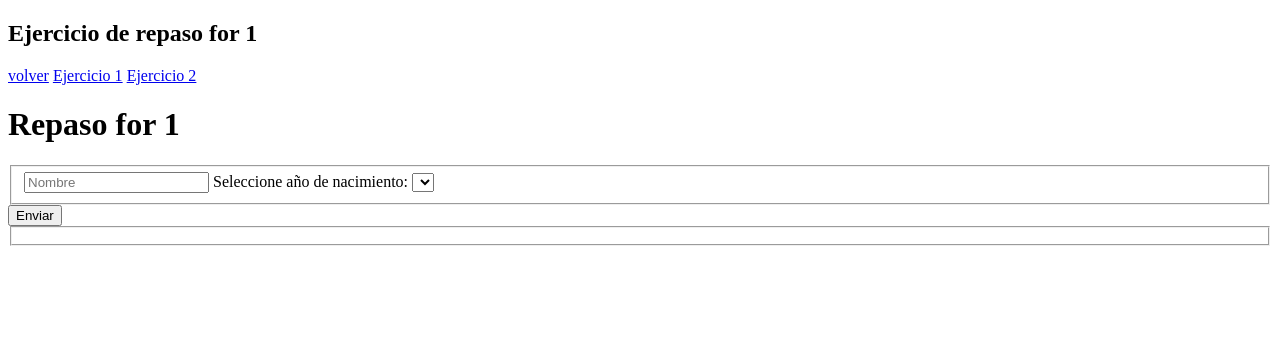
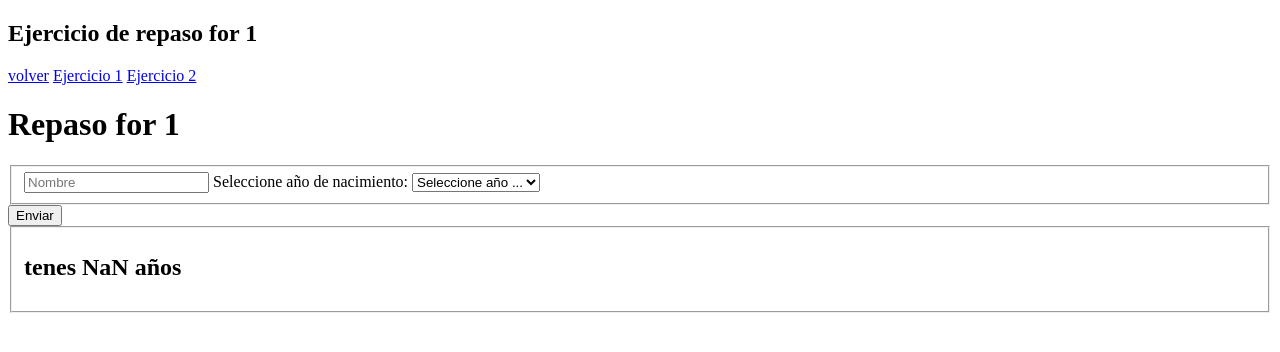
Before and after one commit to Erick-C3/Ejemplo-paginas, a plain HTML site: page ejercicioRepasoFor.html in a window 1280 px wide. Both pictures are taken after a click on the button "Enviar". Drawn offline with Linux system fonts and the light colour scheme.

Commit message:
termianda repaso for 1

```diff
--- a/algoritmoRepasoFor.js
+++ b/algoritmoRepasoFor.js
@@ -23,11 +23,47 @@
                 ej:  "Erick tenes 26 años"
 
         Logica
-            - calcular edad aproximada con el año de nacimiento ingresado
-            - hacer automatica la lista de años ( alguna estructura de iteracion o lo que me sirva)
-            - hacer que el boton muestre la informacion
+            + calcular edad aproximada con el año de nacimiento ingresado
+            + hacer automatica la lista de años ( alguna estructura de iteracion o lo que me sirva)
+            + hacer que el boton muestre la informacion
 */
 
 const ANIO_ACTUAL = 2022;
+const ANIO_MIN_LISTA = 1922;
+const ANIO_MAX_LISTA = 2004;
 
-let nombreRecibido = "nombre por def";
+
+//for para generar las opciones de años en la lista
+// - opcionAnio = 2004 (ESTO NO SE REPITE)
+// - verifica la condicion de corte/iteracion (2004 >= 1922 ?)
+// 1º 2004
+// - resta opcionAnio - 1 entonces ahora es igual a 2003
+// - verificamos la condicion ? 2003 >= 1922
+// 2º 2003
+for( let opcionAnio =  ANIO_MAX_LISTA; opcionAnio >= ANIO_MIN_LISTA ; opcionAnio-- ){
+    // Reto
+    //      - que la lista de años comience 2004 y termine 1922
+    //      + la opcion tiene que ser: seleccione año ...
+    variable = "erick";
+    document.querySelector("#lista_anios").innerHTML += `
+        <option>  ${opcionAnio} </option>
+    `;
+}
+
+
+
+/**
+ * Calcula la edad dependiendo del año recibido
+ * Muestra en la pagina  el resultado de la edad calculada y el nombre del usuario
+ */
+function calcularEdad(){
+    let nombreRecibido = document.querySelector("#nombre").value;
+    let anioRecibido = document.querySelector("#lista_anios").value;
+    let edad = "edad def";
+    //calcular la edad
+    edad = ANIO_ACTUAL - anioRecibido;
+
+    document.querySelector("#respuesta").innerHTML = `
+        <h2>  ${nombreRecibido} tenes ${edad} años </h2>
+    `;
+}
--- a/ejercicioRepasoFor.html
+++ b/ejercicioRepasoFor.html
@@ -28,19 +28,20 @@
             <input type="text" name="nombre" id="nombre" placeholder="Nombre">
             <label for="lista_anios">Seleccione año de nacimiento: </label>
             <select name="nombre_lista_anios" id="lista_anios">
-
+                <!-- En este lugar agrega opciones de años-->
+                <option value="opc_def">Seleccione año ...</option>
             </select>
         </fieldset>
 
-        <button>Enviar</button>
-        <div id="respuesta">
-            <fieldset>
+        <button onclick="calcularEdad()">Enviar</button>
+        <div >
+            <fieldset id="respuesta">
 
             </fieldset>
         </div>
 
 
-    <script src="algoritmoej2for.js"></script>
+    <script src="algoritmoRepasoFor.js"></script>
 
 
 
```
